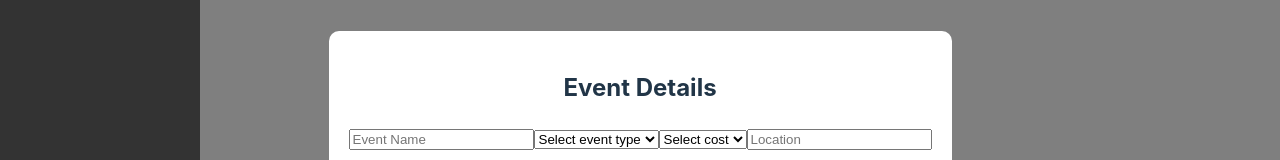
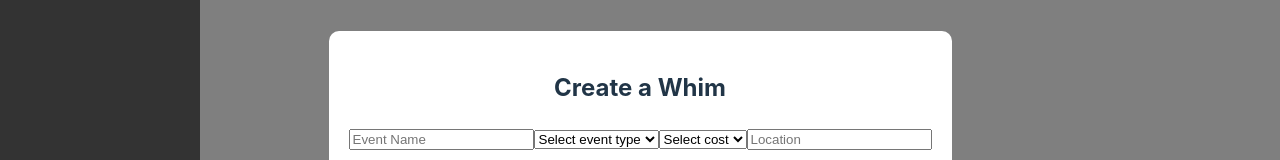
Before and after one commit to CaramonH/Whims, a React (Vite) app in the folder frontend/: page / in a window 1280 px wide. Both pictures are taken after a click on the button "Create New Event". Shown: the part 254-414 px from the top of the page. Built offline with nearby package versions, Linux system fonts and the light colour scheme.

Commit message:
making a quick checkpoint before making huge changes to the functionality of basically all components up to this point

```diff
--- a/frontend/src/components/userInput/inputForm.tsx
+++ b/frontend/src/components/userInput/inputForm.tsx
@@ -15,6 +15,7 @@ interface CardData {
   location: string;
 }
 
+//make sure formData correctly updates on user input
 const InputForm: React.FC<InputFormProps> = ({ onSubmit }) => {
   const [formData, setFormData] = useState<CardData>({
     eventName: "",
@@ -33,7 +34,7 @@ const InputForm: React.FC<InputFormProps> = ({ onSubmit }) => {
 
   return (
     <div className="form-container">
-      <h2>Event Details</h2>
+      <h2>Create a Whim</h2>
 
       <Input
         placeholder="Event Name"
```
